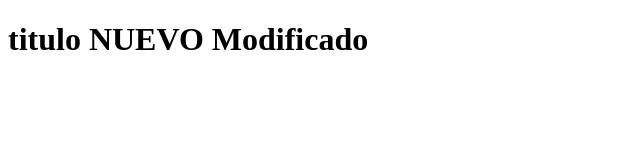
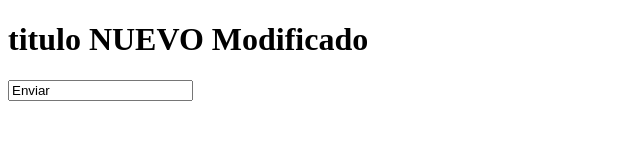
Before and after one commit to djarasenati/webgit, a plain HTML site: page index.html in a window 1280 px wide. Shown: the whole page, without its empty margins (0-640 px from the left). Drawn offline with Linux system fonts and the light colour scheme.

Commit message:
se agrego formulario con botón

```diff
--- a/index.html
+++ b/index.html
@@ -7,5 +7,10 @@
 </head>
 <body>
     <h1>titulo NUEVO Modificado</h1>
+    <form action="n" method="get">
+
+        <input type="buton" value="Enviar">
+    </form>
+
 </body>
 </html>
```
